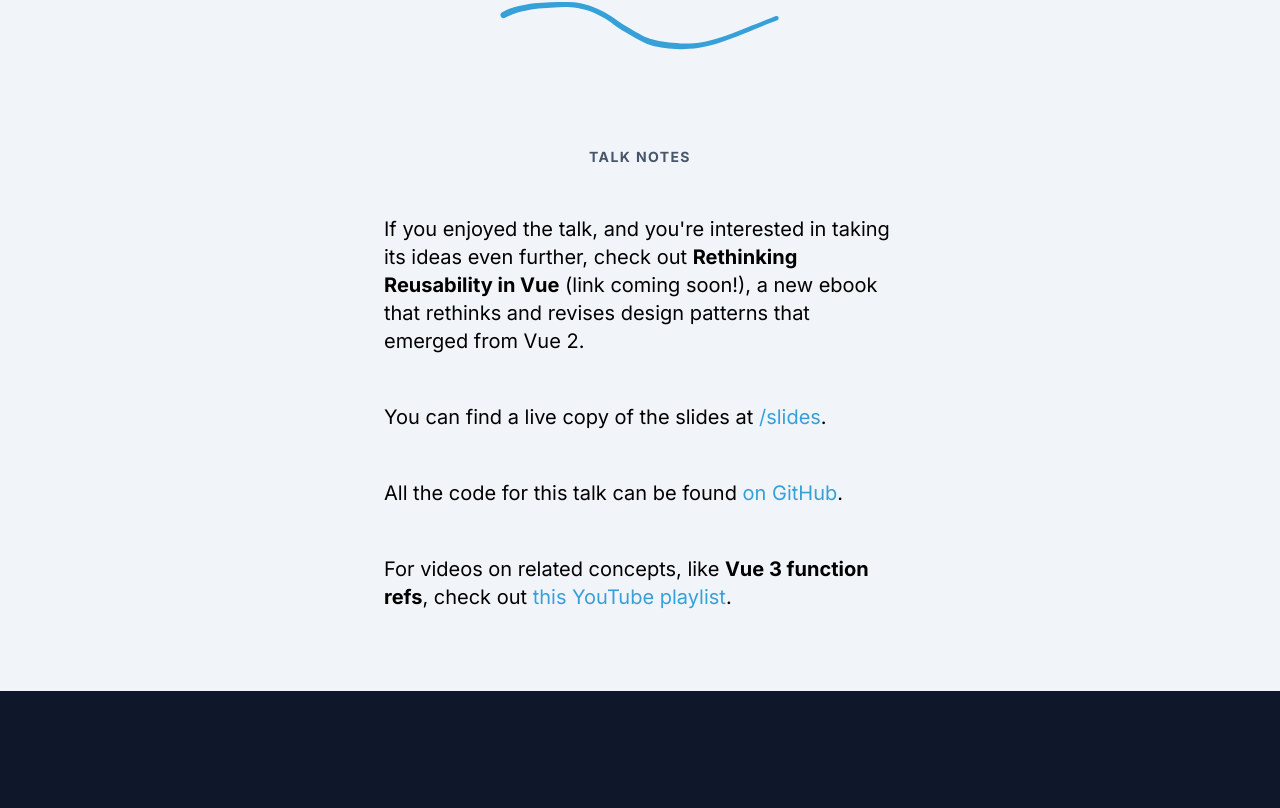
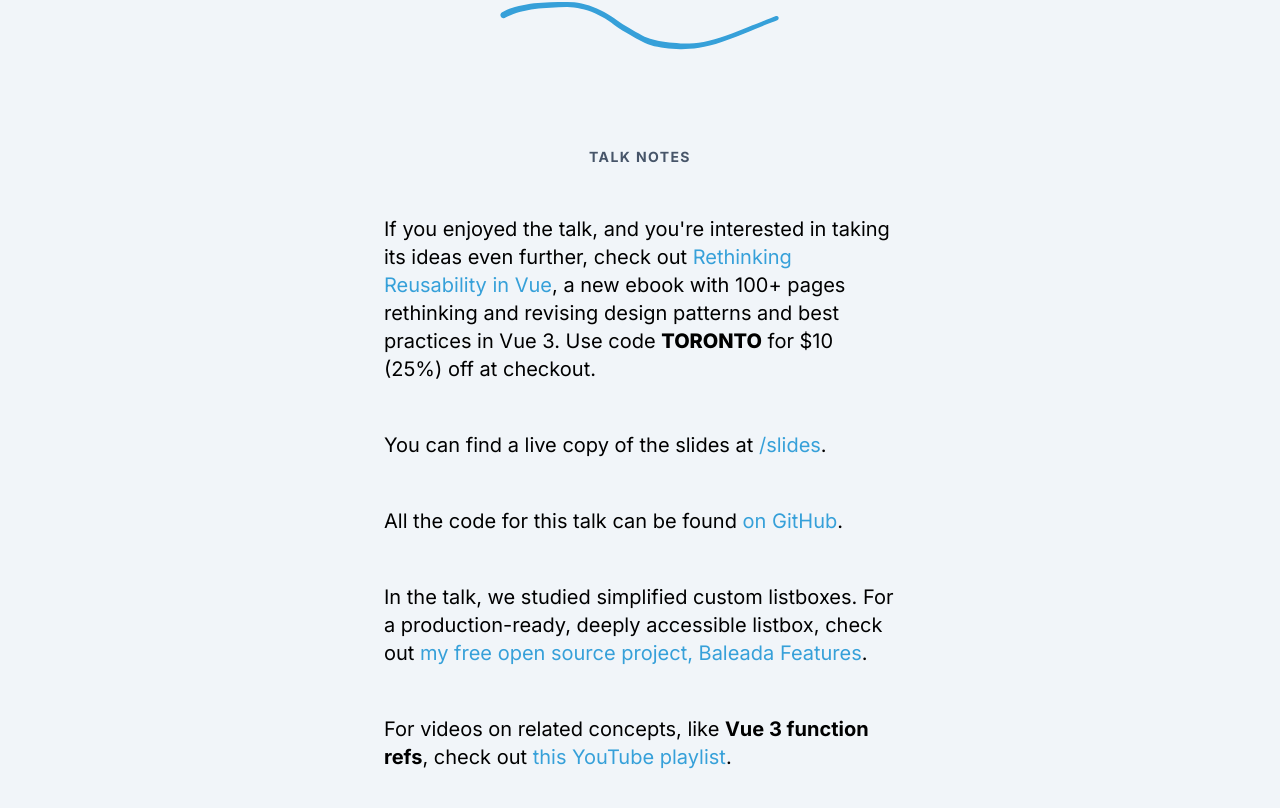
Before and after one commit to AlexVipond/organizing-code-by-logical-concern-in-vue-3, a Vue app: page / in a window 1280 px wide. Shown: the part 512-1320 px from the top of the page. Before the commit the page ends 1203 px from the top, so only its background shows below. Built offline with nearby package versions, Linux system fonts and the light colour scheme.

Commit message:
more notes

```diff
--- a/src/components/PageNotes.vue
+++ b/src/components/PageNotes.vue
@@ -20,9 +20,10 @@
   <main class="py-20 bg-gray-100">
     <section class="mx-auto flex flex-col gap-12 max-w-lg text-xl">
       <h2 class="mx-auto text-sm font-bold text-gray-600 uppercase tracking-widest">Talk notes</h2>
-      <p>If you enjoyed the talk, and you're interested in taking its ideas even further, check out <span class="font-bold">Rethinking Reusability in Vue</span> (link coming soon!), a new ebook that rethinks and revises design patterns that emerged from Vue 2.</p>
+      <p>If you enjoyed the talk, and you're interested in taking its ideas even further, check out <a href="https://rethinking-reusability-in-vue.alexvipond.dev" class="text-primary-500 hover:underline">Rethinking Reusability in Vue</a>, a new ebook with 100+ pages rethinking and revising design patterns and best practices in Vue 3. Use code <span class="font-extrabold">TORONTO</span> for $10 (25%) off at checkout.</p>
       <p>You can find a live copy of the slides at <RouterLink class="text-primary-500 hover:underline" to="/slides">/slides</RouterLink>.</p>
       <p>All the code for this talk can be found <a href="https://github.com/AlexVipond/organizing-code-by-logical-concern-in-vue-3" class="text-primary-500 hover:underline">on GitHub</a>.</p>
+      <p>In the talk, we studied simplified custom listboxes. For a production-ready, deeply accessible listbox, check out <a href="https://baleada.dev/docs/features/interfaces/listbox" class="text-primary-500 hover:underline">my free open source project, Baleada Features</a>.</p>
       <p>For videos on related concepts, like <span class="font-bold">Vue 3 function refs</span>, check out <a href="https://www.youtube.com/watch?v=EiqwYep8QEA&list=PLHP34VGeo17cM-KEwvc-Ualz54rzoFkPQ" class="text-primary-500 hover:underline">this YouTube playlist</a>.</p>
     </section>
   </main>
```
